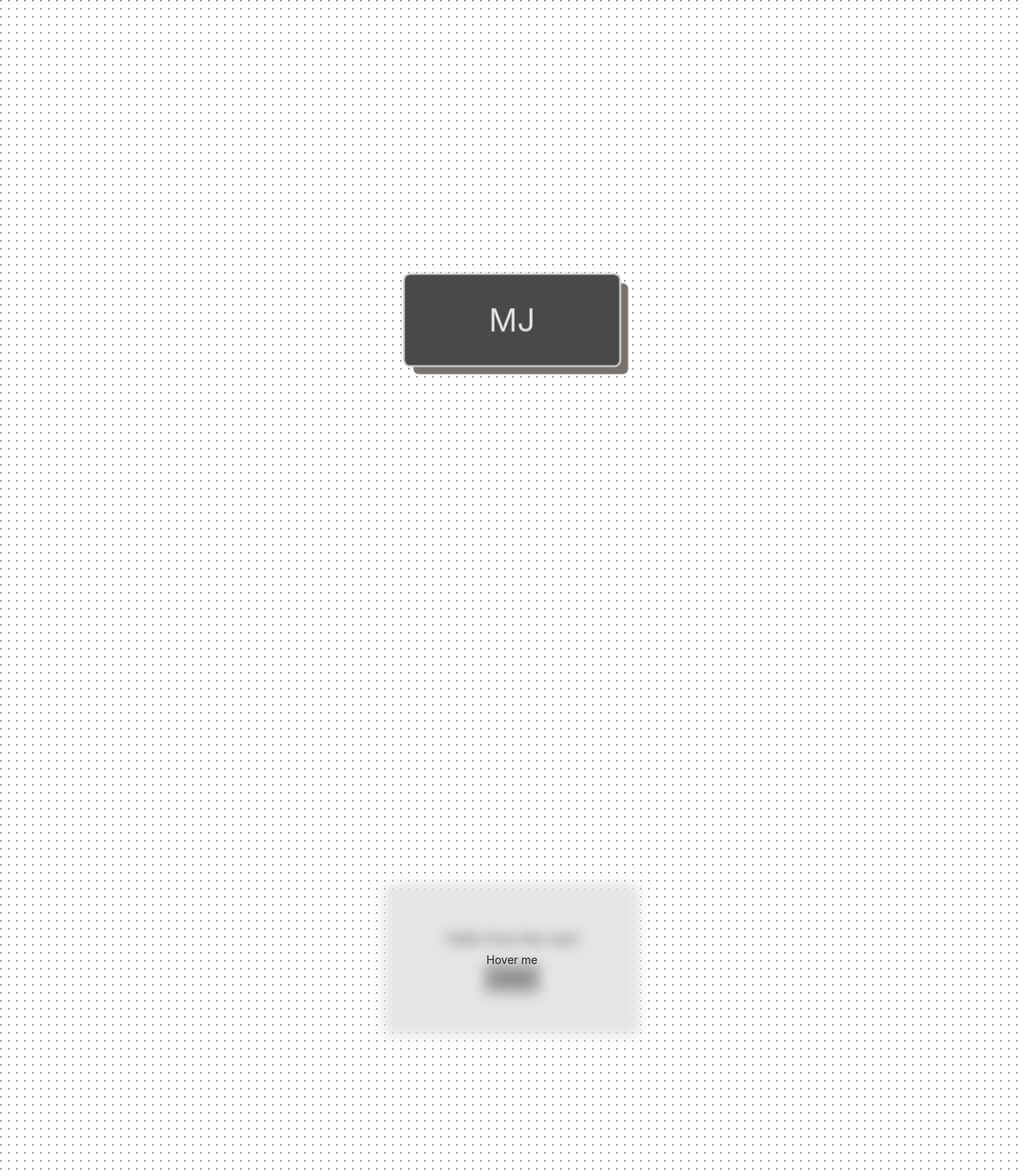
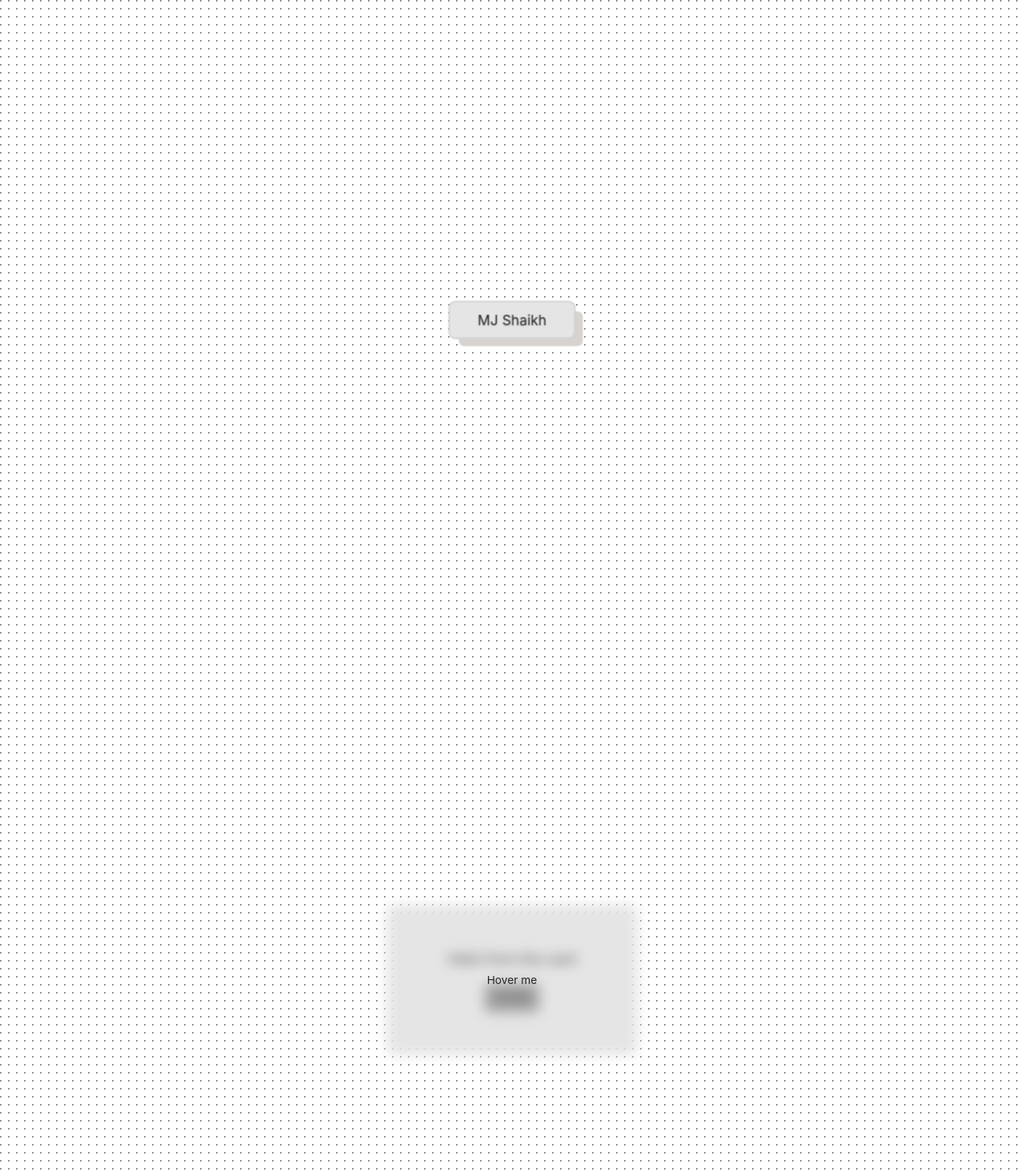
Before and after one commit to shaikhmj22060/Motion, a React (Vite) app: page /app in a window 1280 px wide. Shown: the top 1470 px of the page at 80% size. Built offline with nearby package versions, Linux system fonts and the light colour scheme.

Commit message:
minor changes

```diff
--- a/src/App.jsx
+++ b/src/App.jsx
@@ -1,20 +1,20 @@
-import { motion } from "motion/react";
-import Button from "./Button";
-import Card from "./Card";
-import Container from "./Utility/Container";
+import { motion } from 'motion/react';
+import Button from './Button';
+import Card from './Card';
+import Variants from './Variants';
 const App = () => {
   return (
     <motion.div
       style={{
         backgroundImage: `radial-gradient(circle at 1px 1px, #0c0a09 0.2px, transparent 1.1px)`,
-        backgroundSize: "10px 10px",
-        backgroundRepeat: "repeat",
+        backgroundSize: '10px 10px',
+        backgroundRepeat: 'repeat',
       }}
     >
       <Button />
-      <Container className={'h-screen w-full p-12'}>
-        <Card />
-      </Container>
+
+      <Card />
+      <Variants />
     </motion.div>
   );
 };
--- a/src/Button.jsx
+++ b/src/Button.jsx
@@ -1,37 +1,35 @@
-import React from 'react'
-import { motion } from "motion/react";
-import { div } from 'motion/react-client';
+import React from 'react';
+import { motion } from 'motion/react';
 const Button = () => {
   return (
-    <div
-      className=" h-screen w-full flex items-center justify-center perspective-distant transform-3d">
-       <motion.button
+    <div className="flex h-screen w-full items-center justify-center perspective-distant transform-3d">
+      <motion.button
         initial={{
           opacity: 0,
-          y:50,
-          filter: "blur(10px)",
+          y: 50,
+          filter: 'blur(10px)',
         }}
         animate={{
           opacity: 1,
           y: 0,
-          filter: "blur(0px)",
+          filter: 'blur(0px)',
         }}
         whileHover={{
           rotateX: 10,
           rotateY: 10,
           rotateZ: 0,
-          boxShadow: "0px 0px 10px #78716c",
+          boxShadow: '0px 0px 10px #d6d3d1',
         }}
-        transition={{ duration: 0.3 ,ease: "easeInOut",}}
-        style={{ translateZ: 100 ,  boxShadow: "10px 10px  #78716c",}}
-        className="px-24 active:scale-95 transition-all duration-300 py-8 text-neutral-200 relative group rounded-md text-4xl outline-neutral-300 outline-2 bg-neutral-700/95 text-shadow-2xs"
+        transition={{ duration: 0.3, ease: 'easeInOut' }}
+        style={{ translateZ: 100, boxShadow: '10px 10px  #d6d3d1' }}
+        className="group text-md relative rounded-md bg-neutral-200 px-8 py-2 text-neutral-800 outline-2 outline-neutral-300 transition-all duration-300 text-shadow-2xs hover:bg-neutral-200/95 active:scale-95"
       >
-        MJ
-        <span className="absolute inset-x-0 mx-auto bottom-px bg-linear-to-r from-transparent  via-white to-transparent opacity-0 group-hover:opacity-100 transition-opacity h-0.5 w-3/4 "></span>
-        <span className="absolute inset-x-0 mx-auto bottom-px bg-linear-to-r from-transparent via-white to-transparent   opacity-0 group-hover:opacity-100 blur-2xl transition-all duration-300 h-1 w-3/4 "></span>
+        MJ Shaikh
+        <span className="absolute inset-x-0 bottom-px mx-auto h-0.5 w-3/4 bg-linear-to-r from-transparent via-neutral-400 to-transparent opacity-0 transition-opacity group-hover:opacity-100"></span>
+        <span className="absolute inset-x-0 bottom-px mx-auto h-1 w-3/4 bg-linear-to-r from-transparent via-neutral-400 to-transparent opacity-0 blur-2xl transition-all duration-300 group-hover:opacity-100"></span>
       </motion.button>
-      </div>
-  )
-}
+    </div>
+  );
+};
 
-export default Button
+export default Button;
--- a/src/Card.jsx
+++ b/src/Card.jsx
@@ -1,10 +1,12 @@
 import React from 'react';
-import { useState } from 'react';
-import { AnimatePresence, motion } from 'motion/react';
-import { animate } from 'motion';
-import { filter } from 'motion/react-client';
+import { useState, useRef } from 'react';
+import { AnimatePresence, motion, useInView } from 'motion/react';
+import Container from './Utility/Container';
 const Card = () => {
   const [isOpen, setIsOpen] = useState(true);
+
+  const cardRef = useRef(null);
+  const inView = useInView(cardRef, { once: true, amount: 0.8 });
   const overlayText = {
     initial: { opacity: 1 },
     hover: { opacity: 0 },
@@ -15,7 +17,7 @@ const Card = () => {
       filter: 'blur(8px)',
     },
 
-    hover: { filter: 'blur(0px)', boxShadow: '10px 10px 0px 0px #a8a29e' },
+    hover: { filter: 'blur(0px)', boxShadow: '10px 10px 0px 0px #d6d3d1' },
   };
   const parentAnimations = {
     initial: {
@@ -24,10 +26,10 @@ const Card = () => {
       filter: 'blur(10px)',
     },
     animate: {
-      opacity: 1,
-      y: 0,
-      x: 0,
-      filter: 'blur(0px)',
+      opacity: inView ? 1 : 0,
+      scale: 0.98,
+      delay: 0.4,
+      filter: inView ? 'blur(0px)' : 'blur(10px)',
     },
     transition: {
       duration: 0.3,
@@ -37,13 +39,13 @@ const Card = () => {
   };
   return (
     <>
+      <Container className={'p-12'}>
         <AnimatePresence mode="wait">
           {isOpen && (
             <motion.div
               key={'card-container'}
               variants={parentAnimations}
               whileInView="animate"
-            viewport={{ amount: 0.5, margin: '0px 0px -100px 0px' }}
               initial="initial"
               whileHover="hover"
               exit={{
@@ -53,25 +55,26 @@ const Card = () => {
                 scale: 0.95,
                 filter: 'blur(10px)',
               }}
-            className=" flex items-center  transition-all duration-150 justify-center    perspective-distant transform-3d"
+              className="flex items-center justify-center transition-all duration-150 perspective-distant transform-3d"
             >
               <motion.div
                 variants={cardBlur}
+                ref={cardRef}
                 transition={{
                   duration: 0.3,
                 }}
-              className="w-xs text-lg  h-48 bg-neutral-200 relative rounded-lg flex flex-col items-center justify-center  text-neutral-700"
+                className="relative flex h-48 w-xs flex-col items-center justify-center rounded-lg bg-neutral-200 text-lg text-neutral-700"
               >
                 Hello from the card
                 <button
                   onClick={() => setIsOpen(false)}
-                className="mt-4 shadow-md hover:scale-[1.01] transition-all duration-100 active:scale-105 px-3 py-1 rounded-md bg-neutral-400/90"
+                  className="mt-4 rounded-md bg-neutral-400/90 px-3 py-1 shadow-md transition-all duration-100 hover:scale-[1.01] active:scale-105"
                 >
                   close
                 </button>
               </motion.div>
               <motion.h1
-              className="absolute text-neutral-800 text-sm flex items-center justify-center "
+                className="absolute flex items-center justify-center text-sm text-neutral-800"
                 variants={overlayText}
               >
                 Hover me
@@ -84,7 +87,7 @@ const Card = () => {
               key={'card-open-button'}
               initial={{
                 opacity: 0,
-              y: 150,
+                y: 25,
                 filter: 'blur(10px)',
               }}
               exit={{
@@ -101,13 +104,14 @@ const Card = () => {
                 duration: 0.3,
                 ease: 'easeInOut',
               }}
-            className="px-6 py-2 text-md   rounded-md bg-neutral-200 shadow-md hover:scale-[1.01] transition-all duration-100 active:scale-105"
+              className="text-md rounded-md bg-neutral-200 px-6 py-2 shadow-md transition-all duration-100 hover:scale-[1.01] active:scale-105"
               onClick={() => setIsOpen(true)}
             >
               Open Card
             </motion.button>
           )}
         </AnimatePresence>
+      </Container>
     </>
   );
 };
--- a/src/Utility/Container.jsx
+++ b/src/Utility/Container.jsx
@@ -1,11 +1,13 @@
-import React from 'react'
+import { motion } from 'motion/react';
 
-const Container = ({ children ,className}) => {
+const Container = ({ children, className }) => {
   return (
-    <div className={`flex items-center  h-full w-full justify-center ${className}`}>
+    <motion.div
+      className={`flex h-screen w-full items-center justify-center ${className}`}
+    >
       {children}
-    </div>
-  )
-}
+    </motion.div>
+  );
+};
 
-export default Container
+export default Container;
```
Lines whose indentation alone changed are shown as unchanged.
